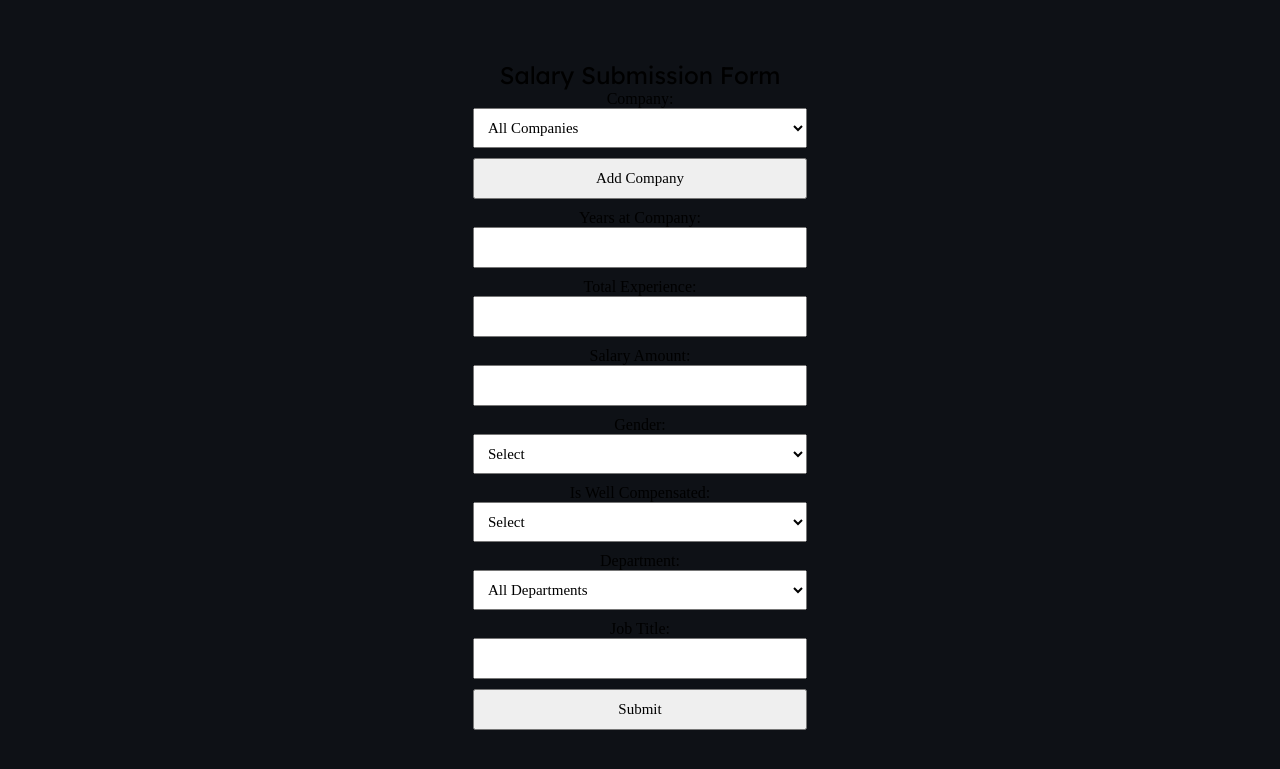
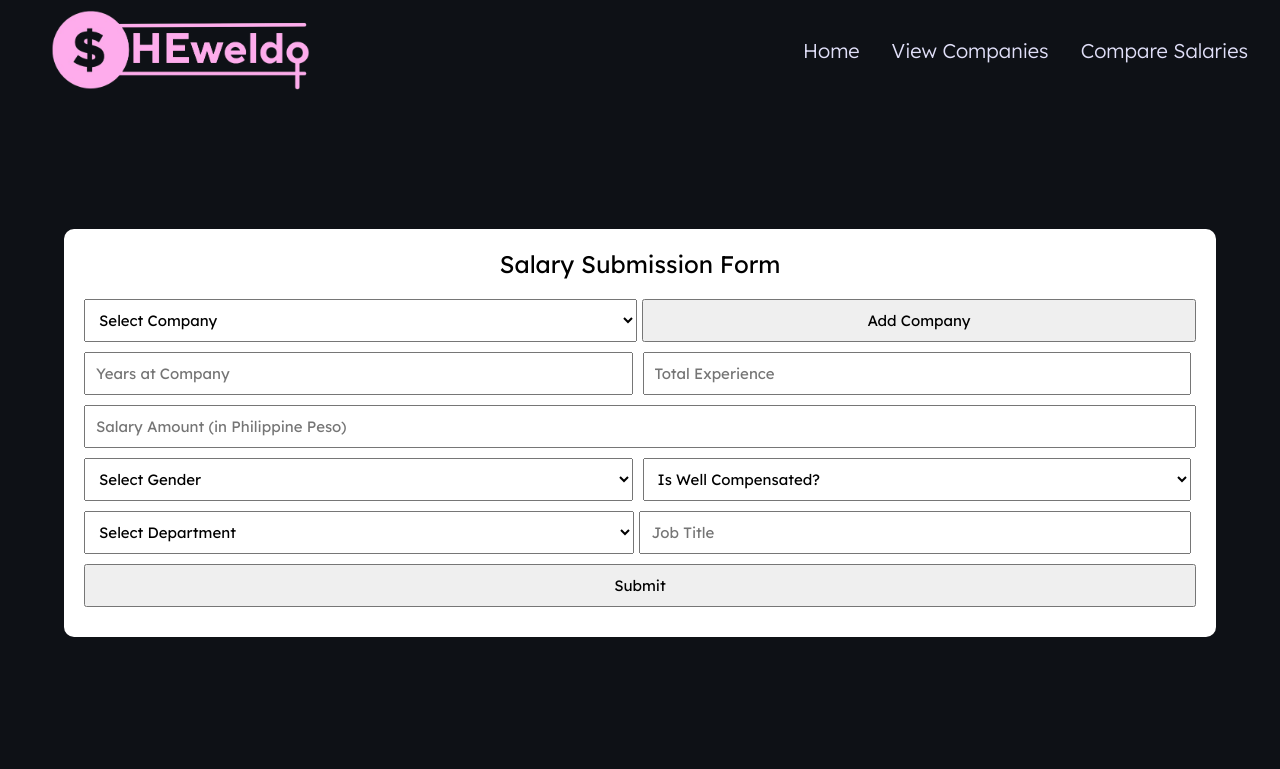
Before and after one commit to mothy-08/SHEweldo, a Python web app: template SHEweldo/templates/salary-form.html in a window 1280 px wide. Shown: the top 769 px of the page. Run offline with Jinja, Linux system fonts and the light colour scheme; the template is opened without the code that fills it, so the values that code supplies are empty.

Commit message:
added header and fixed salary form styling

```diff
--- a/SHEweldo/templates/salary-form.html
+++ b/SHEweldo/templates/salary-form.html
@@ -7,69 +7,166 @@
     <link rel="stylesheet" href="{{ url_for('static', filename='styles/salary-form.css') }}">
 </head>
 <body>
-    <div class="form-container">
+    <header class="menubar font-thin">
+        <img
+          src="{{ url_for('static', filename='images/SHEweldo.png') }}"
+          alt="SHEweldo Logo"
+          class="small-logo"
+        />
+        <div class="menubar-button-wrapper">
+          <button class="menubar-btn">
+            <span class="material-symbols-outlined"> Home </span>
+          </button>
+          <button class="menubar-btn">
+            <span class="material-symbols-outlined"> View Companies </span>
+          </button>
+          <button class="menubar-btn">
+            <span class="material-symbols-outlined"> Compare Salaries </span>
+          </button>
+        </div>
+      </header>
+<br>
+      <div class="formSalary">
     <h2>Salary Submission Form</h2>
     <form id="salaryForm">
-            <div class="form-field">
-                <label for="companyFilter">Company:</label>
+        <br>
+        <div class="row">
         <select id="companyFilter" name="company_hash">
-                    <option value="">All Companies</option>
+            <option value="">Select Company</option>
         </select>
         <button type="button" id="addCompanyBtn">Add Company</button>
     </div>
+    <div class="row">
+        <input type="number" id="years_at_the_company" name="years_at_the_company" placeholder="Years at Company" required><br>
 
-            <div class="form-field">
-                <label for="years_at_the_company">Years at Company:</label>
-                <input type="number" id="years_at_the_company" name="years_at_the_company" required>
+        <input type="number" id="total_experience" name="total_experience" placeholder="Total Experience" required><br>
     </div>
-
-            <div class="form-field">
-                <label for="total_experience">Total Experience:</label>
-                <input type="number" id="total_experience" name="total_experience" required>
-            </div>
-
-            <div class="form-field">
-                <label for="salary_amount">Salary Amount:</label>
-                <input type="number" id="salary_amount" name="salary_amount" required>
-            </div>
-
-            <div class="form-field">
-                <label for="gender">Gender:</label>
-                <select id="gender" name="gender">
-                    <option value="" selected disabled>Select</option>
+        <input type="number" id="salary_amount" name="salary_amount" placeholder="Salary Amount (in Philippine Peso)" required><br>
+    <div class="row">
+        <select id="gender" name="gender" required>
+            <option value="" selected disabled>Select Gender</option>
             <option value="Male">Male</option>
             <option value="Female">Female</option>
             <option value="Other">Other</option>
-                </select>
-            </div>
+        </select><br>
 
-            <div class="form-field">
-                <label for="is_well_compensated">Is Well Compensated:</label>
-                <select id="is_well_compensated" name="is_well_compensated">
-                    <option value="" selected disabled>Select</option>
+        <select id="is_well_compensated" name="is_well_compensated" required>
+            <option value="" selected disabled>Is Well Compensated?</option>
             <option value="true">Yes</option>
             <option value="false">No</option>
+        </select><br>
+    </div>
+    <div class="row">
+        <select id="department">
+            <option value="">Select Department</option>
         </select>
+        <input type="text" id="job_title" name="job_title" placeholder="Job Title" required><br>
     </div>
+        <button type="submit">Submit</button>
 
-            <div class="form-field">
-                <label for="department">Department:</label>
-                <select id="department">
-                    <option value="">All Departments</option>
-                </select>
+    </form>
 </div>
+    <div id="message" style="display: none; padding: 10px; margin-top: 20px; border-radius: 5px;"></div>
 
-            <div class="form-field">
-                <label for="job_title">Job Title:</label>
-                <input type="text" id="job_title" name="job_title" required>
-            </div>
+    <script>
+        async function populateCompanies() {
+            try {
+                const response = await fetch('/api/companies');
+                const companies = await response.json();
+                const filter = document.getElementById('companyFilter');
 
-            <button type="submit">Submit</button>
-        </form>
+                filter.innerHTML = '<option value="">All Companies</option>';
 
-        <div id="message" style="display: none;"></div>
-    </div>
+                companies.sort((a, b) => a.name.localeCompare(b.name));
+                companies.forEach(company => {
+                    const option = document.createElement('option');
+                    option.value = company.hash;
+                    option.textContent = company.name;
+                    filter.appendChild(option);
+                });
+            } catch (error) {
+                console.error('Error loading companies:', error);
+            }
+        }
 
-    <script src="{{ url_for('static', filename='/js/salary-form.js') }}" defer></script>
+        function populateDepartments() {
+            const departments = ['executive_leadership','operations','finance_accounting','human_resources',
+                'legal_compliance','marketing_sales','customer_service_support','technology_it','product_rd',
+                'supply_chain_logistics','other'];
+            const filter = document.getElementById('department');
+            departments.forEach(dept => {
+                const option = document.createElement('option');
+                option.value = dept;
+                option.textContent = dept.split('_').map(word => word[0].toUpperCase() + word.slice(1)).join(' ');
+                filter.appendChild(option);
+            });
+        }
+
+        document.addEventListener('DOMContentLoaded', populateDepartments);
+
+        document.addEventListener('DOMContentLoaded', populateCompanies);
+
+        document.getElementById('addCompanyBtn').addEventListener('click', () => {
+            window.location.href = '/companies/add';
+        });
+
+        document.getElementById('salaryForm').addEventListener('submit', async (e) => {
+            e.preventDefault();
+
+            const formData = {
+                company_hash: document.getElementById('companyFilter').value,
+                years_at_the_company: parseInt(document.getElementById('years_at_the_company').value),
+                total_experience: parseInt(document.getElementById('total_experience').value),
+                salary_amount: parseFloat(document.getElementById('salary_amount').value),
+                gender: document.getElementById('gender').value,
+                submission_date: new Date().toISOString().split('T')[0],
+                is_well_compensated: document.getElementById('is_well_compensated').value === "true",
+                department: document.getElementById('department').value,
+                job_title: document.getElementById('job_title').value
+            };
+
+            try {
+                const response = await fetch('/api/salaries/submit', {
+                    method: 'POST',
+                    headers: {
+                        'Content-Type': 'application/json',
+                    },
+                    body: JSON.stringify(formData)
+                });
+
+                const result = await response.json();
+                const messageDiv = document.getElementById('message');
+
+                if (response.ok) {
+                    messageDiv.style.display = 'block';
+                    messageDiv.style.backgroundColor = '#d4edda';
+                    messageDiv.style.color = '#155724';
+                    messageDiv.textContent = 'Submission successful! Thank you for your contribution.';
+                    document.getElementById('salaryForm').reset();
+
+                    setTimeout(() => {
+                        window.location.href = '/graph/employee';
+                    }, 500);
+                } else {
+                    messageDiv.style.display = 'block';
+                    messageDiv.style.backgroundColor = '#f8d7da';
+                    messageDiv.style.color = '#721c24';
+                    messageDiv.textContent = result.error || 'Error submitting salary data';
+                }
+
+                setTimeout(() => {
+                    messageDiv.style.display = 'none';
+                }, 5000);
+
+            } catch (error) {
+                console.error('Error:', error);
+                const messageDiv = document.getElementById('message');
+                messageDiv.style.display = 'block';
+                messageDiv.style.backgroundColor = '#f8d7da';
+                messageDiv.style.color = '#721c24';
+                messageDiv.textContent = 'Network error - please try again later.';
+            }
+        });
+    </script>
 </body>
 </html>
```
Lines whose indentation alone changed are shown as unchanged.
